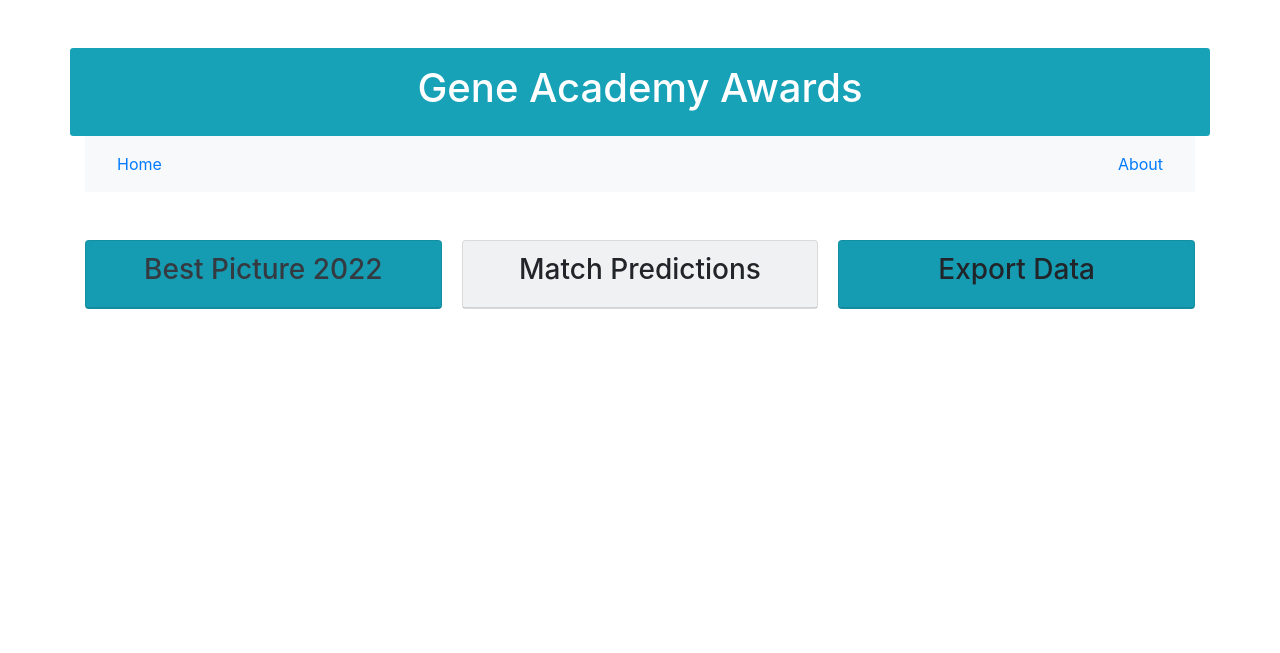
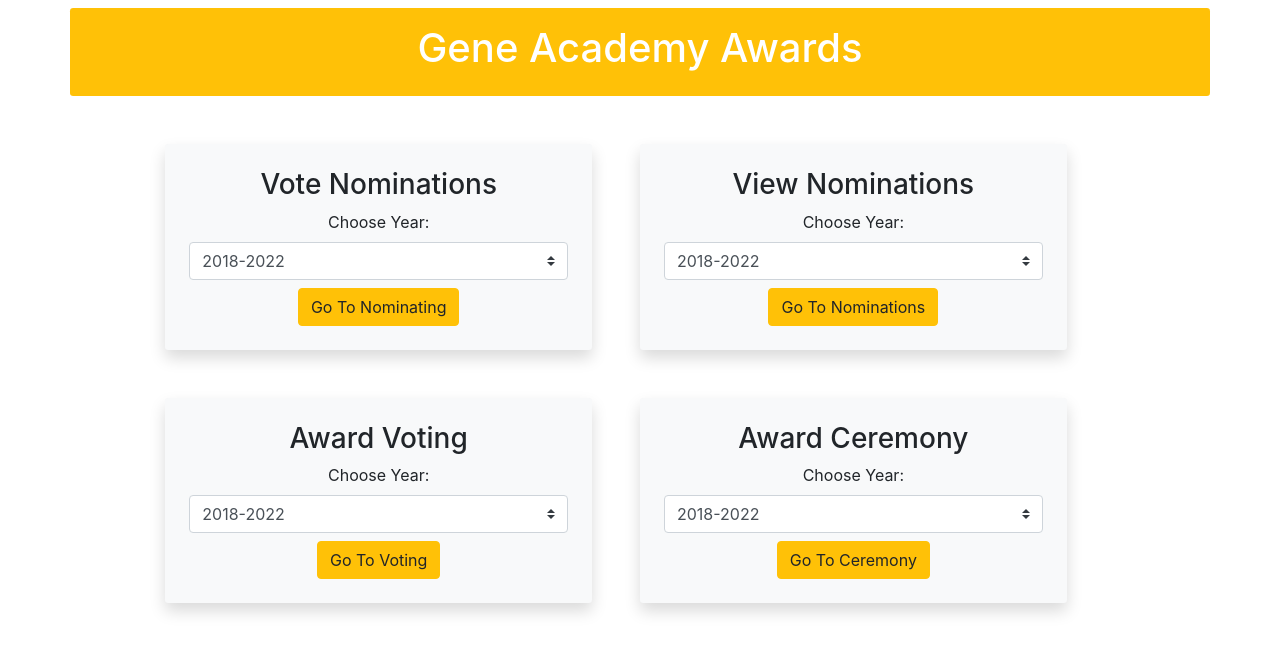
Before and after one commit to Oisin-Anderson/GeneAcademyAwards, a Flask app: page / in a window 1280 px wide. Shown: the top 653 px of the page. Run offline with Flask 2, Linux system fonts and the light colour scheme; some libraries are stand-ins or nearby versions.

Commit message:
V1.1
Improvement to Home and Nominating Page ui.
Started on csv files.

```diff
--- a/App/app.py
+++ b/App/app.py
@@ -3,6 +3,7 @@ import csv
 import pandas as pd
 
 app = Flask(__name__)
+
 
 #Home Page Loads
 @app.route('/')
@@ -18,7 +19,30 @@ def about():
 @app.route('/nompage', methods=['POST', 'GET'])
 def nompage():
 
-    return render_template('nompage.html')
+    list = []
+    year = request.form['year']
+
+    if(year == "2018-2022"):
+        df = pd.read_csv("App/data/2018-2022AwardList.csv")
+        for idx, row in df.iterrows():
+            list.append(row["awards"])
+
+    elif(year == "2022"):
+        df = pd.read_csv("App/data/2022AwardList.csv")
+        for idx, row in df.iterrows():
+            list.append(row["awards"])
+
+
+
+    print(list)
+
+    return render_template('nompage.html', year=year)
+
+#View Nominations Page Loads
+@app.route('/viepage', methods=['POST', 'GET'])
+def viepage():
+
+    return render_template('viepage.html')
 
 #Voting Page Loads
 @app.route('/votpage', methods=['POST'])
--- /dev/null
+++ b/App/data/2018-2022AwardList.csv
@@ -0,0 +1,4 @@
+awards
+Best Picture
+Best Actor
+Best Score
--- /dev/null
+++ b/App/data/2022AwardList.csv
@@ -0,0 +1,4 @@
+awards
+Best Picture
+Best Actor
+Best Actress
--- a/App/templates/home.html
+++ b/App/templates/home.html
@@ -1,31 +1,84 @@
 {% extends 'partial/layout.html' %}
 
 {% block content %}
-    <div class="container mt-5">
+    <div class="container col-sm-12 mt-5 mb-3">
       <div class="row justify-content-center">
-          <div class="col-sm-12">
-            <div class="card-columns">
-              <div class="card bg-info">
-                <div class="card-header text-center">
-                  <h3><a href="/nompage" class="text-decoration-none text-dark text-wrap text-capitalize">best picture 2022</a></h3>
+        <div class="col-sm-4 text-center bg-light rounded-sm shadow mr-5 p-4">
+          <h3>Vote Nominations</h3>
+          <form action="/nompage" method="POST" enctype = "multipart/form-data">
+            <div>
+              <label for="year">Choose Year:</label>
+              <select id="year" name="year" class="custom-select">
+                <option value="2018-2022">2018-2022</option>
+                <option value="2022">2022</option>
+              </select>
+            </div>
+            <div class="pt-2">
+              <input type="submit" class="btn btn-warning" value="Go To Nominating">
+            </div>
+          </form>
+        </div>
+
+
+        <div class="col-sm-4 text-center bg-light rounded-sm shadow mr-5 p-4">
+          <h3>View Nominations</h3>
+          <form action="/viepage" method="POST" enctype = "multipart/form-data">
+            <div>
+              <label for="year">Choose Year:</label>
+              <select id="year" name="year" class="custom-select">
+                <option value="2018-2022">2018-2022</option>
+                <option value="2022">2022</option>
+              </select>
+            </div>
+            <div class="pt-2">
+              <input type="submit" class="btn btn-warning" value="Go To Nominations">
+            </div>
+          </form>
         </div>
       </div>
 
-              <div class="card bg-light">
-                <div class="card-header text-center">
-                  <h3>Match Predictions</h3>
+
+      <div class="row justify-content-center mt-5">
+        <div class="col-sm-4 text-center bg-light rounded-sm shadow mr-5 p-4">
+          <h3>Award Voting</h3>
+          <form action="/votpage" method="POST" enctype = "multipart/form-data">
+            <div>
+              <label for="year">Choose Year:</label>
+              <select id="year" name="year" class="custom-select">
+                <option value="2018-2022">2018-2022</option>
+                <option value="2022">2022</option>
+              </select>
             </div>
+            <div class="pt-2">
+              <input type="submit" class="btn btn-warning" value="Go To Voting">
+            </div>
+          </form>
         </div>
 
-              <div class="card bg-info">
-                <div class="card-header text-center">
-                  <h3>Export Data</h3>
+
+        <div class="col-sm-4 text-center bg-light rounded-sm shadow mr-5 p-4">
+          <h3>Award Ceremony</h3>
+          <form action="/awapage" method="POST" enctype = "multipart/form-data">
+            <div>
+              <label for="year">Choose Year:</label>
+              <select id="year" name="year" class="custom-select">
+                <option value="2018-2022">2018-2022</option>
+                <option value="2022">2022</option>
+              </select>
             </div>
+            <div class="pt-2">
+              <input type="submit" class="btn btn-warning" value="Go To Ceremony">
             </div>
-            </div>
-          </div>
+          </form>
         </div>
       </div>
     </div>
 
+    <script language = "JavaScript">
+      document.getElementById("exptea").disabled = true;
+    </script>
+    <script language = "JavaScript">
+      document.getElementById("expfix").disabled = true;
+    </script>
+
 {% endblock %}
--- a/App/templates/partial/layout.html
+++ b/App/templates/partial/layout.html
@@ -15,14 +15,14 @@
   <body>
     <div class="container">
       <div class="row">
-        <div class="text-center col-sm-12 center mt-5 p-3 bg-info rounded-sm">
+        <div class="text-center col-sm-12 center mt-2 p-3 bg-warning rounded-sm">
           <div class="center">
               <h1 style="color:white">Gene Academy Awards</h1>
           </div>
         </div>
       </div>
     </div>
-     {% include 'partial/navigation.html' %}
+     <!--{% include 'partial/navigation.html' %}-->
   {%  block content %}
   {%  endblock %}
 
--- a/App/templates/partial/navigation.html
+++ b/App/templates/partial/navigation.html
@@ -1,6 +1,6 @@
 <div class="container">
     <div class="row">
-       <div class="col-sm-12 center">
+       <div class="col-sm-12 m-0 center">
         <header>
             <nav class="navbar navbar-light bg-light">
 
```
Also changed, not shown: App/templates/export.html (+0 -8 lines), App/templates/nompage.html (+11 -7 lines). Lines whose indentation alone changed are shown as unchanged.
